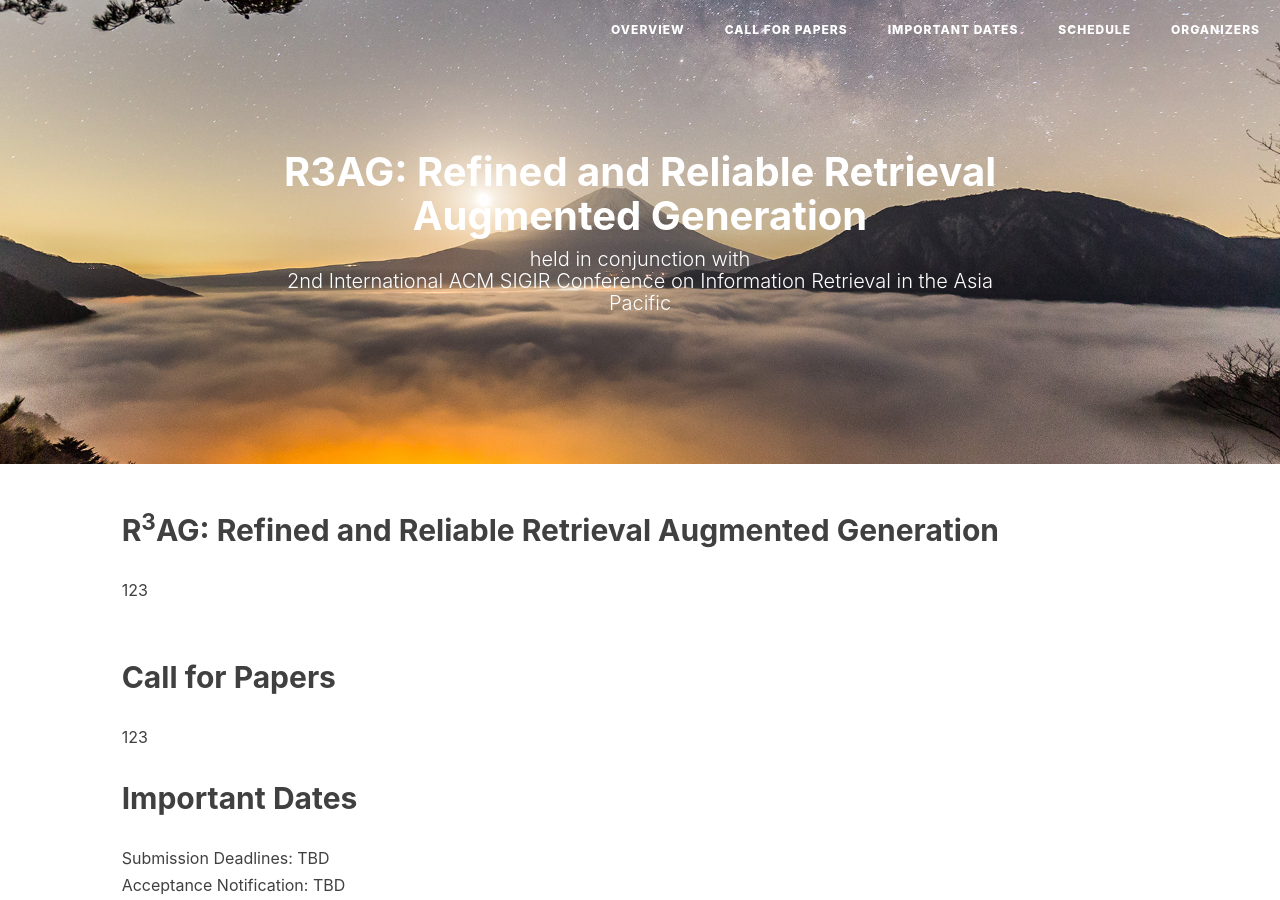
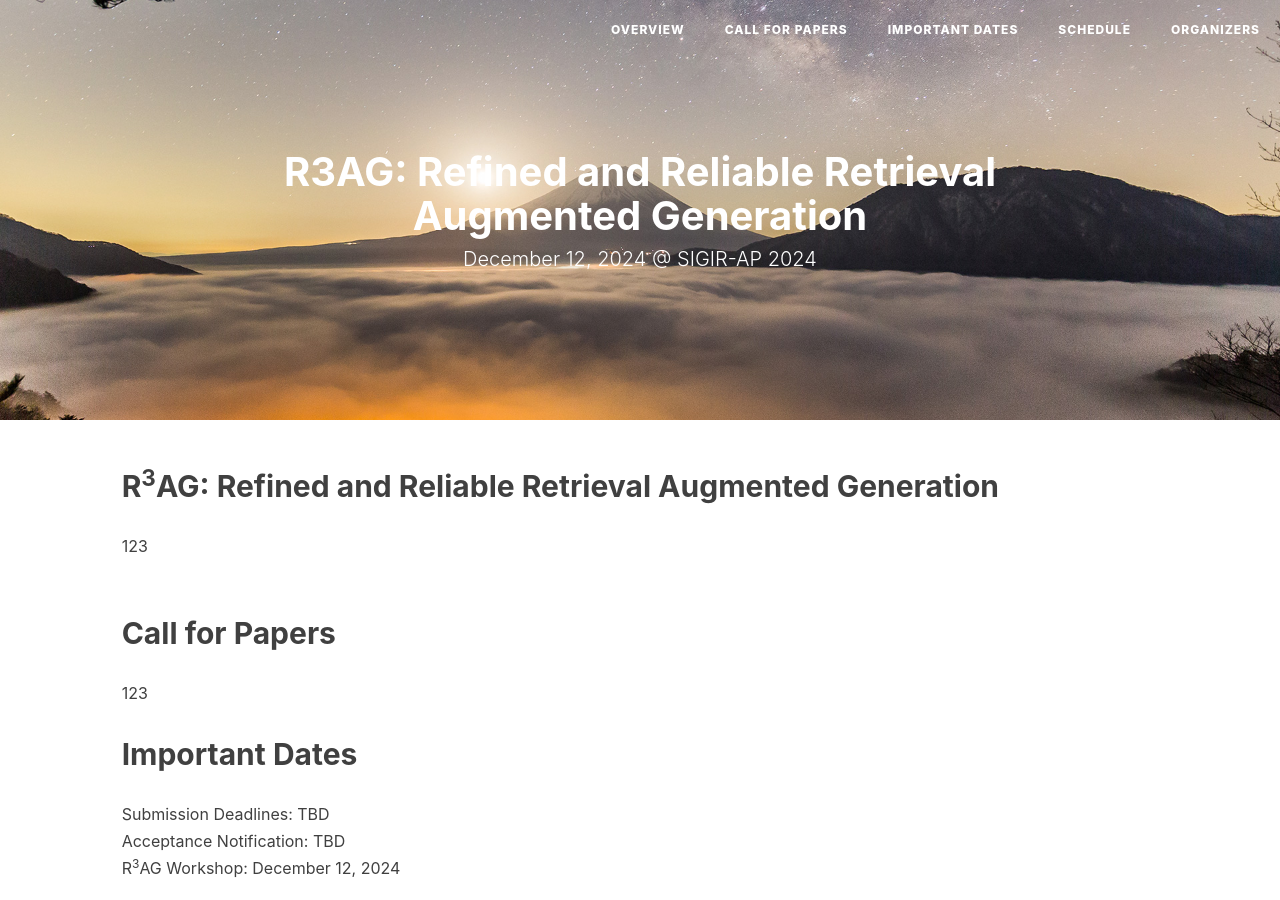
Before and after one commit to R3AG-SIGIR-AP/R3AG-SIGIR-AP.github.io, a Jekyll site: the page built from index.md, in a window 1280 px wide and 900 px high. Built offline with Jekyll 4.4.1, drawn with Linux system fonts in a browser that asks for light colours; nearby versions of some CDN libraries; our own code applies the rules of GitHub Pages for plain Markdown files.

Commit message:
basic clean up

```diff
--- a/_layouts/page.html
+++ b/_layouts/page.html
@@ -10,7 +10,7 @@ layout: default
                 <div class="site-heading">
                     <h1 style="font-size: 4rem">{% if page.title %}{{ page.title }}{% else %}{{ site.title }}{% endif %}</h1>
                     <!--<hr class="small">-->
-                    <span class="subheading" style="font-size: 2rem"> held in conjunction with<br/>2nd International ACM SIGIR Conference on Information Retrieval in the Asia Pacific</span>
+                    <span class="subheading" style="font-size: 2rem"> December 12, 2024 @ SIGIR-AP 2024</span>
                 </div>
             </div>
         </div>
```
